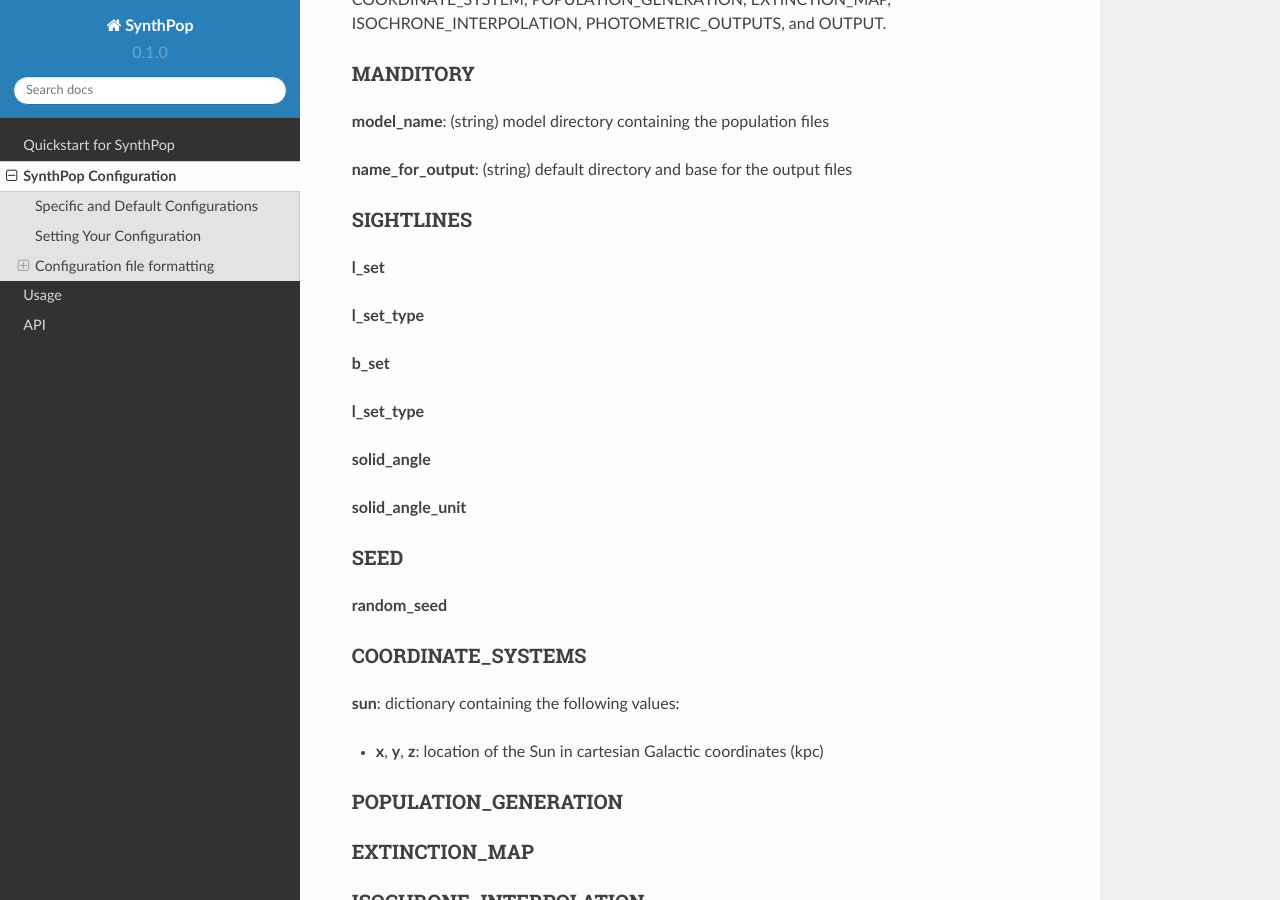
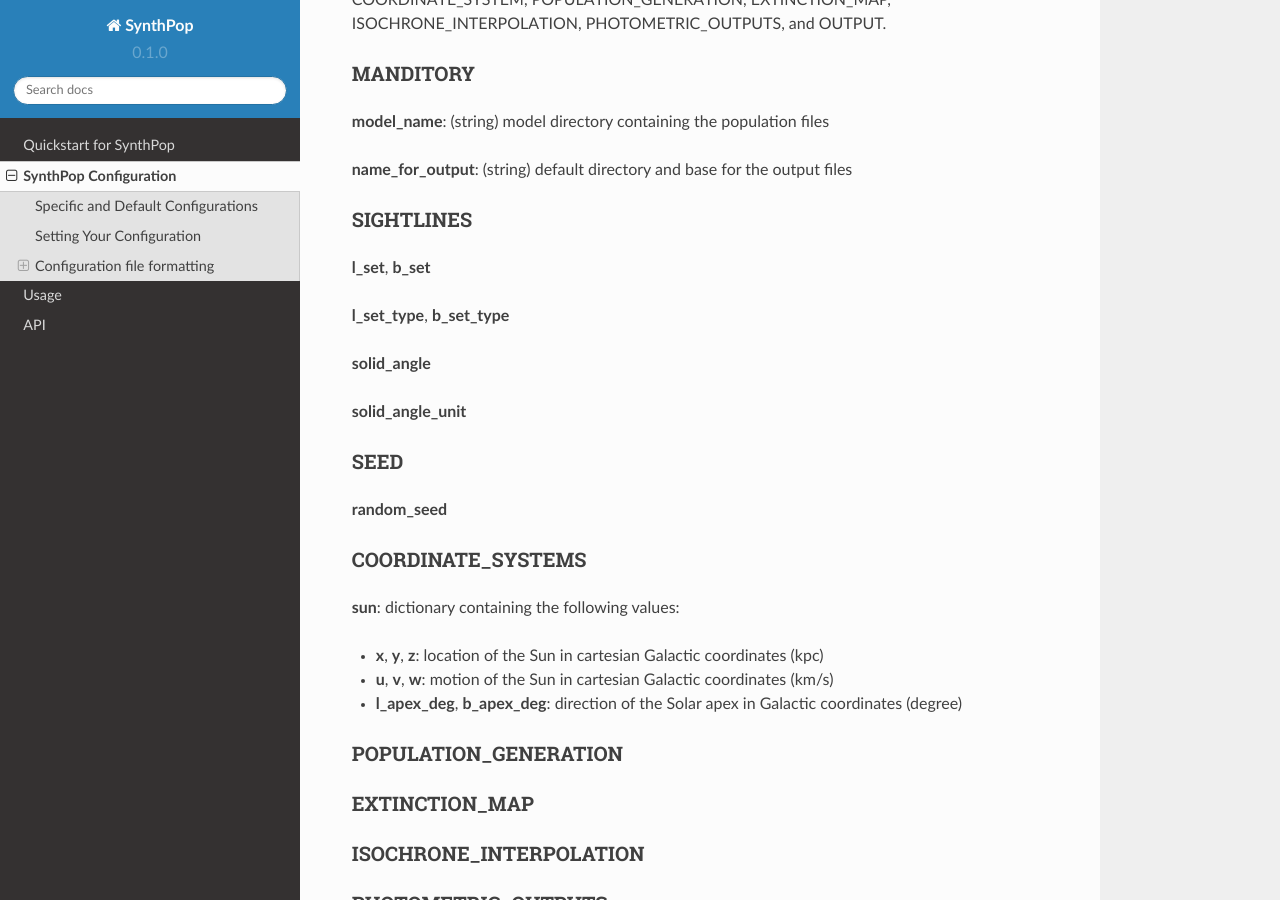
Before and after one commit to synthpop-galaxy/synthpop, a Sphinx documentation site: the page built from docs/source/configuration.rst, in a window 1280 px wide and 900 px high, scrolled down 1511 px. Built offline with Sphinx 7.4.7 and the Read the Docs theme 2.0.0, drawn with Linux system fonts in a browser that asks for light colours.

Commit message:
Update configuration.rst

```diff
--- a/docs/source/configuration.rst
+++ b/docs/source/configuration.rst
@@ -70,13 +70,9 @@ MANDITORY
 
 SIGHTLINES
 ^^^^^^^^^^
-**l_set**
+**l_set**, **b_set**
 
-**l_set_type**
-
-**b_set**
-
-**l_set_type**
+**l_set_type**, **b_set_type**
 
 **solid_angle**
 
@@ -91,6 +87,8 @@ COORDINATE_SYSTEMS
 **sun**: dictionary containing the following values:
 
 * **x**, **y**, **z**: location of the Sun in cartesian Galactic coordinates (kpc)
+* **u**, **v**, **w**: motion of the Sun in cartesian Galactic coordinates (km/s)
+* **l_apex_deg**, **b_apex_deg**: direction of the Solar apex in Galactic coordinates (degree)
 
 
 POPULATION_GENERATION
```
